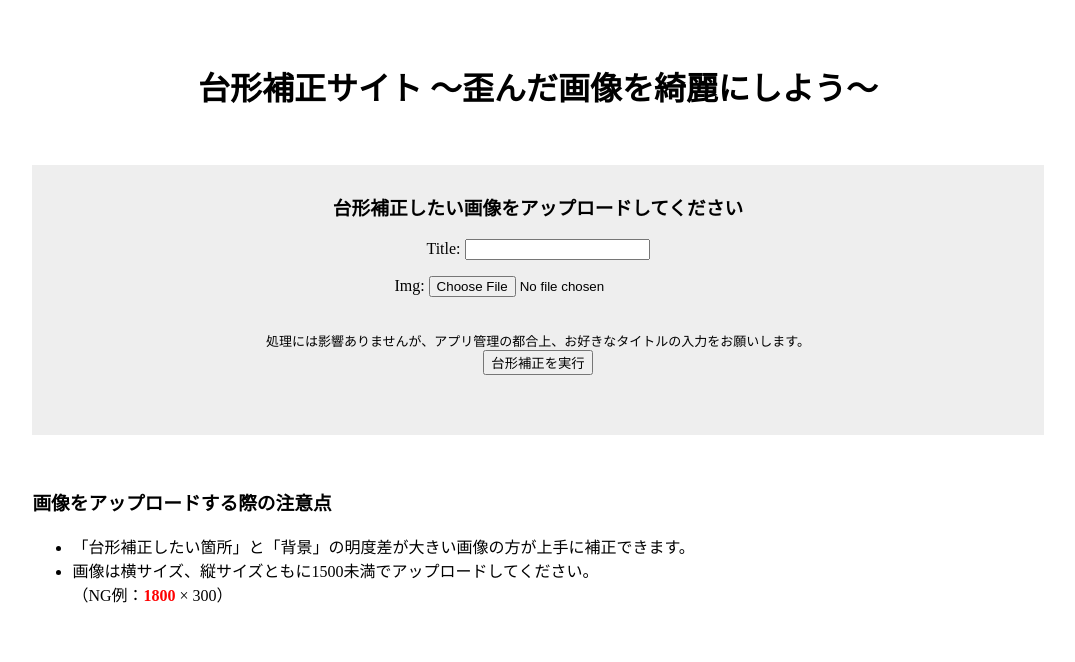
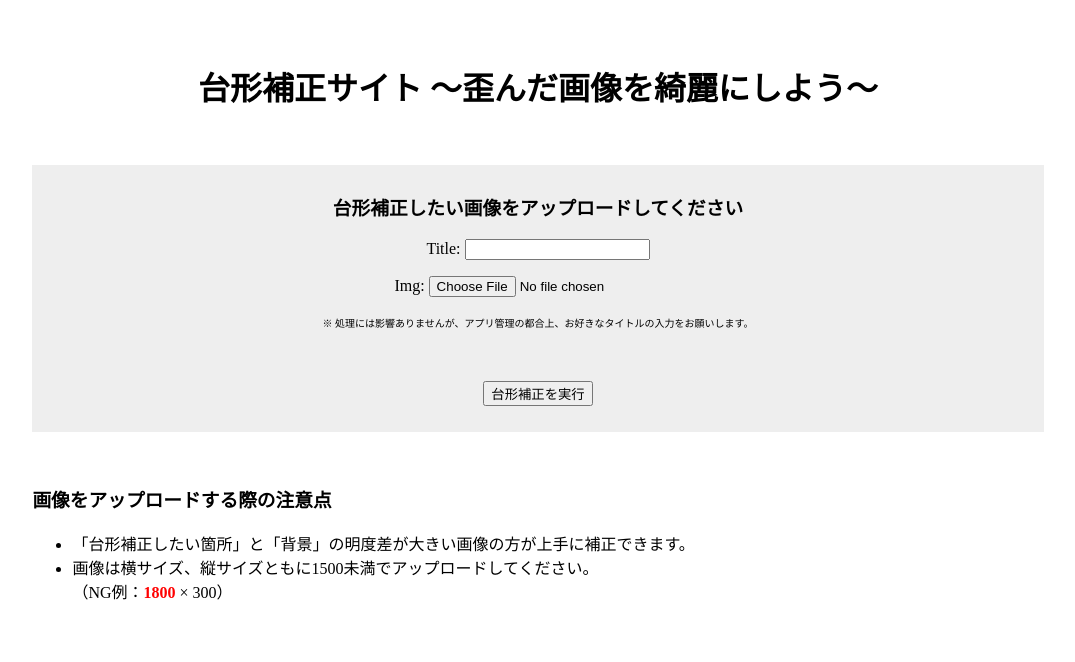
Before and after one commit to pa-up/fruits-classify3, a Django app: page / in a window 1280 px wide. Shown: the top 662 px of the page, without its empty margins (102-1177 px from the left). Run offline with Django 3.2, Linux system fonts and the light colour scheme.

Commit message:
first commit

```diff
--- a/auto_ks_app/models.py
+++ b/auto_ks_app/models.py
@@ -31,7 +31,8 @@ class UploadImgModel(models.Model):
         # OpenCVでの画像処理（台形補正）
         #==========================================================
         cv_calc_img, success = cv2_calc.auto_keystone(
-            cv_img, mask_df, mask_number)
+            cv_img, mask_df, mask_number
+        )
         self.success_number = success   # 補正に成功したマスク画像の数
 
         # 補正成功画像のリストを戻り値
--- a/auto_ks_app/templates/auto_ks_app/ks_upload.html
+++ b/auto_ks_app/templates/auto_ks_app/ks_upload.html
@@ -43,13 +43,12 @@
         <form method="POST" enctype="multipart/form-data">
           {% csrf_token %}
           {{ form.as_p }}
-          <br>
-          <font size="2">
-            処理には影響ありませんが、アプリ管理の都合上、お好きなタイトルの入力をお願いします。
+          <font size="1.5">
+            ※ 処理には影響ありませんが、アプリ管理の都合上、お好きなタイトルの入力をお願いします。
           </font>
-          <br>
+          <p><br></p>
           <button type="submit">台形補正を実行</button>
-          <p><br></p>
+          <p></p>
         </form>
       </table>
     </div>
--- a/auto_ks_app/views.py
+++ b/auto_ks_app/views.py
@@ -78,7 +78,6 @@ def handle_uploaded_img(img_obj):
 
 def transform(request):
     # セッションから画像URLを取り出す
-    title = request.session.get('title')
     original_url = request.session.get('original_url')
     success_number = request.session['success_number']
     s3_img_url = request.session['s3_img_url']
```
Also changed, not shown: 1 other file.
